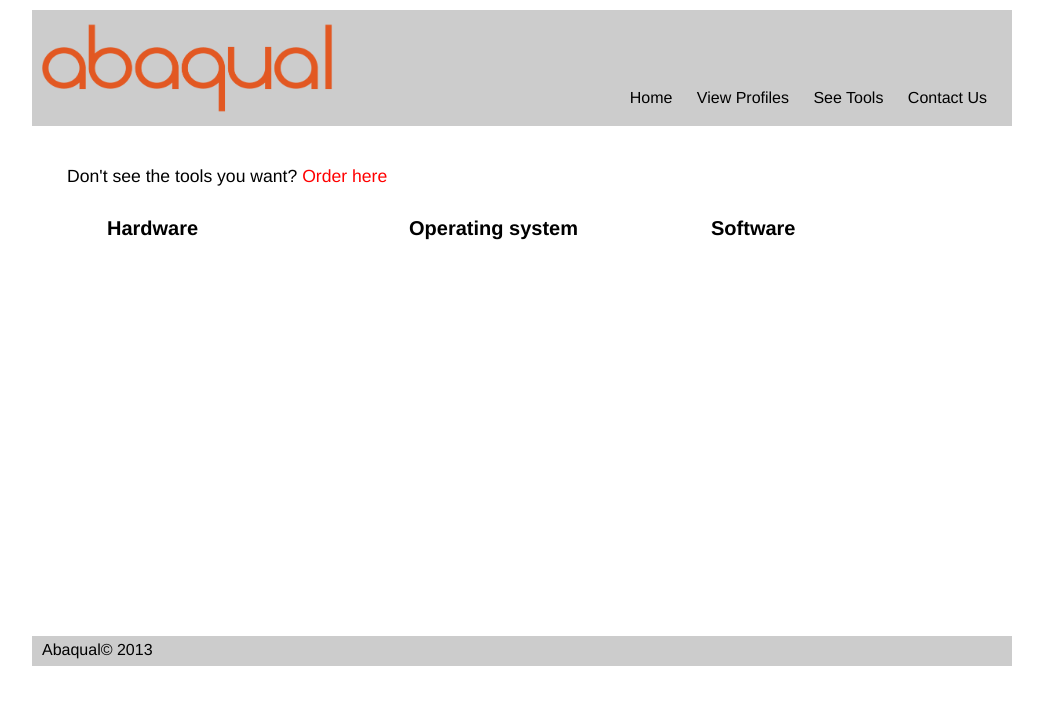
After one commit to shoeybi/abq_web, a Django app: page /tools/ in a window 1280 px wide. The commit adds this page. Shown: the top 705 px of the page, without its empty margins (118-1161 px from the left). Run offline with Django 3.2, Linux system fonts and the light colour scheme; data that the repository does not hold is empty; parts of the project's set-up code (start-up, migrations or seed data) failed here and were passed over.

Commit message:
see tools is now working

```diff
--- a/awd/abq/views.py
+++ b/awd/abq/views.py
@@ -1,4 +1,4 @@
-
+from django import forms
 from django.http import HttpResponseRedirect
 from django.shortcuts import render_to_response
 from django.template import RequestContext
@@ -9,17 +9,73 @@ from django.core.exceptions import ObjectDoesNotExist
 from django.utils import timezone
 from django.conf import settings
 from django.core.files import File
+from django.forms.models import modelformset_factory, modelform_factory
 from abq.misc import login_user_no_credentials, get_aws_region
 from abq.forms import LoginForm, RegistrationForm, CompanyRegForm, \
     WorkspaceLaunchForm, EmploymentForm, WorkspaceTerminateForm, \
-    EmploymentTerminationForm, ContactUsForm
+    EmploymentTerminationForm, ContactUsForm, RequestToolForm
 from abq.models import AbqUser, Company, OS, Hardware, Employment, \
-    Workspace, Region
+    Workspace, Region, Software
 import datetime, random, hashlib, threading
 
 if settings.AWS:
     from interface import get_instance_id, instance_status, \
         terminate_instance, make_company, remove_company
+
+
+def Tools(request):
+
+    hardwares = Hardware.objects.all()
+    oss = OS.objects.all()
+    softwares = Software.objects.all()
+
+    context = {'hardwares': hardwares,
+               'oss': oss,
+               'softwares': softwares}
+    return render_to_response('seetools.html',
+                              context,
+                              context_instance=RequestContext(request))
+
+
+def OrderTools(request):
+
+    # if the user is posting
+    if request.method == 'POST':
+        # populate the form from post
+        form = RequestToolForm(request.POST)
+        # if the form is valid
+        if form.is_valid():
+            # first email the content
+            email_address = 'shared@abaqual.com'
+            email_subject = 'Abaqual order tool request'
+            email_body = \
+                'Product name: %s\n' \
+                'Product link: %s\n' \
+                'Email address: %s\n' \
+                'comment: %s\n' \
+                %(form.cleaned_data['name'],\
+                      form.cleaned_data['link'],\
+                      form.cleaned_data['email'],\
+                      form.cleaned_data['comment'])
+            thread = threading.Thread(target=send_mail,
+                                      args=(email_subject,email_body,
+                                            settings.EMAIL_HOST_USER,
+                                            [email_address]))
+            thread.start()
+            # redirect them to a thank you page
+            return render_to_response(
+                'ordertool_thankyou.html',
+                context_instance=RequestContext(request))
+
+    else:
+        # show them an empty form
+        form = RequestToolForm()
+
+    return render_to_response(
+        'ordertool.html',
+        {'form': form},
+        context_instance=RequestContext(request))
+
 
 
 def get_aws_regions():
--- a/awd/awd/urls.py
+++ b/awd/awd/urls.py
@@ -40,6 +40,13 @@ urlpatterns = patterns(
     # contact us
     url(r'^contactus/$','abq.views.ContactUs'),
 
+    # tools
+    url(r'^tools/$','abq.views.Tools'),
+
+    # order tools
+    url(r'^ordertools/$','abq.views.OrderTools'),
+
+
 
     # base
     url(r'^base/$',TemplateView.as_view(template_name="base.html")),
--- a/awd/static/css/awd.css
+++ b/awd/static/css/awd.css
@@ -34,9 +34,14 @@ input[type="submit"] {
     background-color: #ECE5E5;
 }
 
-p, figure, label {
+p, figure, label, h1 {
     margin: 0px;
     padding: 0px;
+}
+
+h1 {
+    font-size: 1.25em;
+    font-weight: bold;
 }
 
 a {
@@ -58,6 +63,10 @@ a {
 
 .left {
     float: left;
+}
+
+.red {
+    color: red;
 }
 
 .error_message {
@@ -106,6 +115,12 @@ a {
     background-size: 25px;
     width: 25px;
     height: 25px;
+}
+
+.description {
+    font-size: 0.9em;
+    color: #3F3E3E;
+    padding-left: 5px;
 }
 
 #header, #footer {
@@ -350,7 +365,7 @@ a {
 
 #contactus label {
     display: inline-block;
-    width: 110px;
+    width: 120px;
     vertical-align: top;
     padding: 5px;
 }
@@ -368,3 +383,20 @@ a {
     width:380px;
     height:250px;
 }
+
+#tools #order {
+    font-size: 1.1em;
+    margin-top: 25px;
+    margin-left: 30px;
+}
+
+#tools #hardware, #tools #os, #tools #software {
+    width: 292px;
+    padding-left: 10px;
+    margin-top: 30px;
+}
+
+
+#tools #hardware {
+    margin-left: 60px;
+}
--- a/awd/templates/base.html
+++ b/awd/templates/base.html
@@ -50,7 +50,7 @@
 	    <a href="#"> View Profiles </a>
 	  </li>
 	  <li>
-	    <a href="#"> See Tools </a>
+	    <a href="/tools/"> See Tools </a>
 	  </li>
 	  <li>
 	    <a href="/contactus/"> Contact Us </a>
--- /dev/null
+++ b/awd/templates/seetools.html
@@ -0,0 +1,89 @@
+{% extends "base.html" %}
+
+{% block extrahead_base %}
+<title> Available Tools - Abaqual </title>
+{% endblock %}
+
+
+{% block content_base %}
+
+<div id="tools" >
+
+  <div id="order">
+    Don't see the tools you want?
+    <a href="/ordertools/" class="red">
+      Order here
+      <a>
+  </div>
+
+  <div id="hardware" class="left">
+    <h1> Hardware </h1>
+    <br></br>
+    {% for hardware in hardwares %}
+    <p>
+      {{hardware.name}}
+    </p>
+    <div class="description">
+      <p class="red">
+	${{hardware.price_per_hour}}/hr
+      </p>
+      <p>
+	{{hardware.virtual_cpu}} EC2 compute unit
+      </p>
+      <p>
+      {{hardware.memory_GiB}} GiB memory
+      </p>
+      <p>
+	{{hardware.storage_GiB}} GiB storage
+      </p>
+    </div>
+    <br></br>
+    {% endfor %}
+  </div>
+
+
+  <div id="os" class="left">
+    <h1> Operating system </h1>
+    <br></br>
+    {% for os in oss %}
+    <p>
+      {{os.name}}
+    </p>
+    <div class="description">
+      <p class="red">
+	{% if os.price_per_hour == 0.0 %}
+	free
+	{% else %}
+	${{os.price_per_hour}}/hr
+	{% endif %}
+      </p>
+    </div>
+    <br></br>
+    {% endfor %}
+  </div>
+
+
+  <div id="software" class="left">
+    <h1> Software </h1>
+    <br></br>
+    {% for software in softwares %}
+    <p>
+      {{software.name}}
+    </p>
+    <div class="description">
+      <p class="red">
+	{% if software.price_per_hour == 0.0 %}
+	free
+	{% else %}
+	${{software.price_per_hour}}/hr
+	{% endif %}
+      </p>
+    </div>
+    <br></br>
+    {% endfor %}
+  </div>
+
+</div>
+<div class="clear"> </div>
+
+{% endblock %}
```
Also changed, not shown: awd/abq/forms.py (+29 -0 lines), awd/templates/ordertool.html (added, +77 -0 lines), awd/templates/ordertool_thankyou.html (added, +17 -0 lines), 1 other file.
